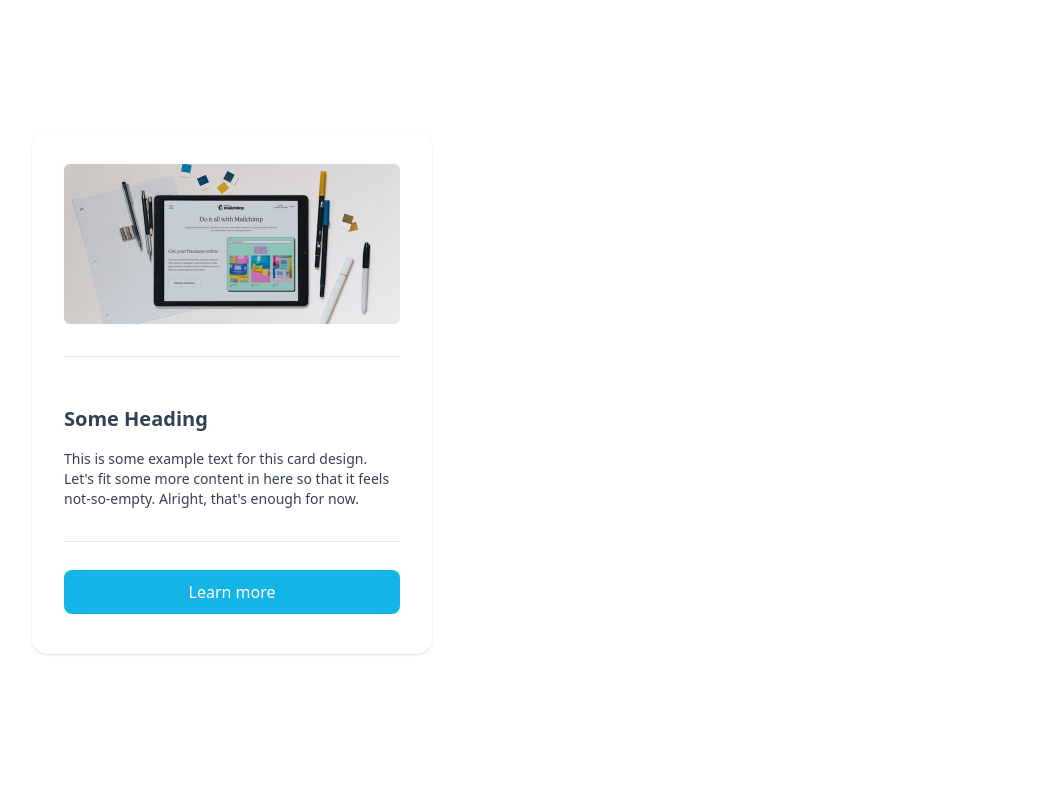
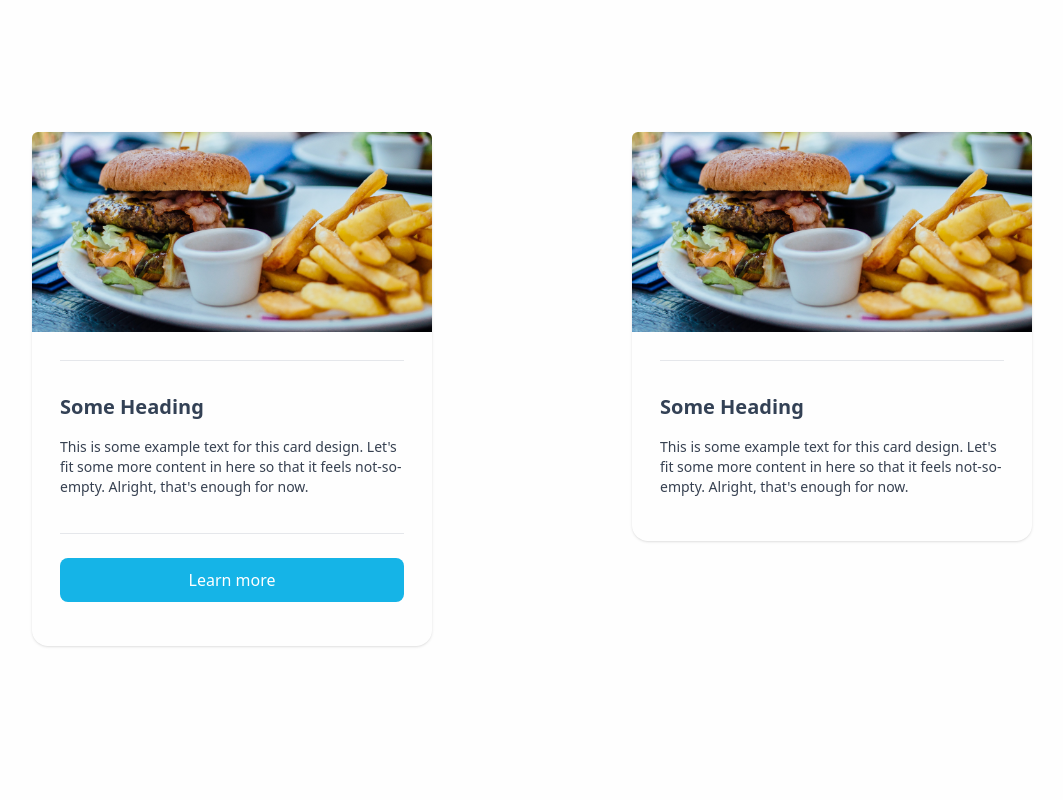
Before and after one commit to CarboxyDev/tailwind-sandbox, a Next.js app: page / in a window 1280 px wide. Shown: the part 780-1580 px from the top of the page, without its empty margins (16-1079 px from the left). Built offline with nearby package versions, Linux system fonts and the light colour scheme; a web font is replaced by a local one; what tailwindcss-debug-screens would draw is missing.

Commit message:
Add major styling changes to CardWithImage* components

```diff
--- a/src/components/CardWithImage.tsx
+++ b/src/components/CardWithImage.tsx
@@ -3,18 +3,20 @@ const CardWithImage = (props: any) => {
 
   return (
     <>
-      <div className="max-w-screen-sm:max-w-xs w-80 self-start rounded-2xl px-8 pt-8 pb-12 shadow lg:w-100">
-        <div className="mb-8 h-40">
+      <div className="max-w-screen-sm:max-w-xs w-80 self-start rounded-2xl pb-11 shadow lg:w-100">
+        <div className="h-50">
           <img
             src={image}
-            className="h-40 w-full rounded-md object-cover"
+            className="h-full w-full rounded-t-md object-cover"
             alt="card image"
           />
         </div>
-        <div className="h-px w-full bg-gray-200" />
-        <div className="mt-12">
-          <h2 className="text-xl font-semibold text-slate-700">{heading}</h2>
-          <p className="mt-4 text-sm text-gray-700">{content}</p>
+        <div className="mt-7 px-5 sm:px-6 md:px-7">
+          <div className="h-px w-full bg-gray-200" />
+          <div className="mt-8">
+            <h2 className="text-xl font-semibold text-slate-700">{heading}</h2>
+            <p className="mt-4 text-sm text-gray-700">{content}</p>
+          </div>
         </div>
       </div>
     </>
--- a/src/components/CardWithImageAndButton.tsx
+++ b/src/components/CardWithImageAndButton.tsx
@@ -3,24 +3,26 @@ const CardWithImageAndButton = (props: any) => {
 
   return (
     <>
-      <div className="max-w-screen-sm:max-w-xs w-80 self-start rounded-2xl px-8 pt-8 pb-10 shadow lg:w-100">
-        <div className="mb-8 h-40">
+      <div className="max-w-screen-sm:max-w-xs w-80 self-start rounded-2xl pb-11 shadow lg:w-100">
+        <div className="h-50">
           <img
             src={image}
-            className="h-40 w-full rounded-md object-cover"
+            className="h-full w-full rounded-t-md object-cover"
             alt="card image"
           />
         </div>
+        <div className="mt-7 px-5 sm:px-6 md:px-7">
           <div className="h-px w-full bg-gray-200" />
-        <div className="mt-12 mb-8">
+          <div className="mt-8 mb-9">
             <h2 className="text-xl font-semibold text-slate-700">{heading}</h2>
             <p className="mt-4 text-sm text-gray-700">{content}</p>
           </div>
           <div className="h-px w-full bg-gray-200" />
-        <div className="mt-7 h-11">
+          <div className="mt-6 h-11">
             <button className="flex h-full w-full items-center justify-center rounded-lg bg-primary text-white transition-colors delay-100 ease-in hover:bg-primary-600">
               {buttonText}
             </button>
+          </div>
         </div>
       </div>
     </>
--- /dev/null
+++ b/src/components/alternatives/CardWithImage.tsx
@@ -0,0 +1,24 @@
+const CardWithImage = (props: any) => {
+  const { image, heading, content } = props;
+
+  return (
+    <>
+      <div className="max-w-screen-sm:max-w-xs w-80 self-start rounded-2xl px-8 pt-8 pb-12 shadow lg:w-100">
+        <div className="mb-8 h-40">
+          <img
+            src={image}
+            className="h-40 w-full rounded-md object-cover"
+            alt="card image"
+          />
+        </div>
+        <div className="h-px w-full bg-gray-200" />
+        <div className="mt-12">
+          <h2 className="text-xl font-semibold text-slate-700">{heading}</h2>
+          <p className="mt-4 text-sm text-gray-700">{content}</p>
+        </div>
+      </div>
+    </>
+  );
+};
+
+export default CardWithImage;
--- /dev/null
+++ b/src/components/alternatives/CardWithImageAndButton.tsx
@@ -0,0 +1,30 @@
+const CardWithImageAndButton = (props: any) => {
+  const { image, heading, content, buttonText } = props;
+
+  return (
+    <>
+      <div className="max-w-screen-sm:max-w-xs w-80 self-start rounded-2xl px-8 pt-8 pb-10 shadow lg:w-100">
+        <div className="mb-8 h-40">
+          <img
+            src={image}
+            className="h-40 w-full rounded-md object-cover"
+            alt="card image"
+          />
+        </div>
+        <div className="h-px w-full bg-gray-200" />
+        <div className="mt-12 mb-8">
+          <h2 className="text-xl font-semibold text-slate-700">{heading}</h2>
+          <p className="mt-4 text-sm text-gray-700">{content}</p>
+        </div>
+        <div className="h-px w-full bg-gray-200" />
+        <div className="mt-7 h-11">
+          <button className="flex h-full w-full items-center justify-center rounded-lg bg-primary text-white transition-colors delay-100 ease-in hover:bg-primary-600">
+            {buttonText}
+          </button>
+        </div>
+      </div>
+    </>
+  );
+};
+
+export default CardWithImageAndButton;
--- a/src/pages/_document.tsx
+++ b/src/pages/_document.tsx
@@ -15,6 +15,7 @@ const Document = () => {
       <body
         className={clsx(
           "font-inter",
+          "bg-[#fefefe]",
           process.env.DEV == "true" && "debug-screens"
         )}
       >
--- a/src/pages/sandbox.tsx
+++ b/src/pages/sandbox.tsx
@@ -23,18 +23,23 @@ const Sandbox: NextPage = () => {
         <div className="pt-24"></div>
         <div></div>
         <div className="pt-80 pb-80"></div>
-        <div>
+        <div className="grid gap-x-4 gap-y-4 md:grid-cols-2">
           <CardWithImageAndButton
-            image="/generic-image-1.png"
+            image="/generic-image-2.jpg"
             heading="Some Heading"
             content="This is some example text for this card design. Let's fit some more content in here so that it feels not-so-empty. Alright, that's enough for now."
             buttonText="Learn more"
+          />
+          <CardWithImage
+            image="/generic-image-2.jpg"
+            heading="Some Heading"
+            content="This is some example text for this card design. Let's fit some more content in here so that it feels not-so-empty. Alright, that's enough for now."
           />
         </div>
         <div className="pt-80 pb-80"></div>
         <div className="2xl:grids-cols-4 grid grid-cols-1 gap-x-4 gap-y-4 md:grid-cols-2 xl:grid-cols-3">
           <CardWithImage
-            image="/generic-image-1.png"
+            image="/generic-image-2.jpg"
             heading="Some Heading"
             content="This is some example text for this card design. Let's fit some more content in here so that it feels not-so-empty. Alright, that's enough for now."
           />
--- a/tailwind.config.cjs
+++ b/tailwind.config.cjs
@@ -45,6 +45,8 @@ module.exports = {
         22: "88px",
         26: "104px",
         30: "120px",
+        50: "200px",
+        70: "280px",
         84: "336px",
         88: "352px",
         90: "360px",
```
Also changed, not shown: public/generic-image-2.jpg (added). Lines whose indentation alone changed are shown as unchanged.
